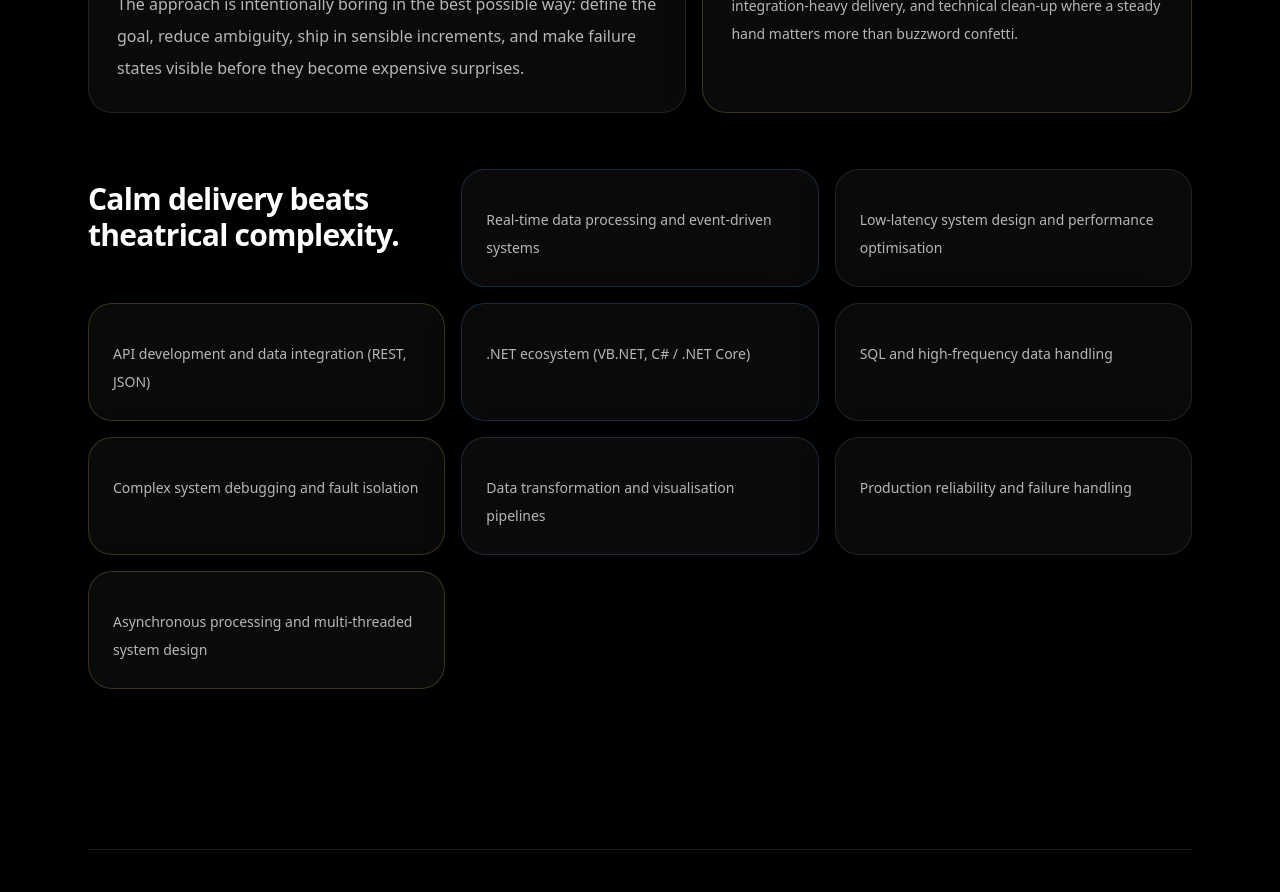
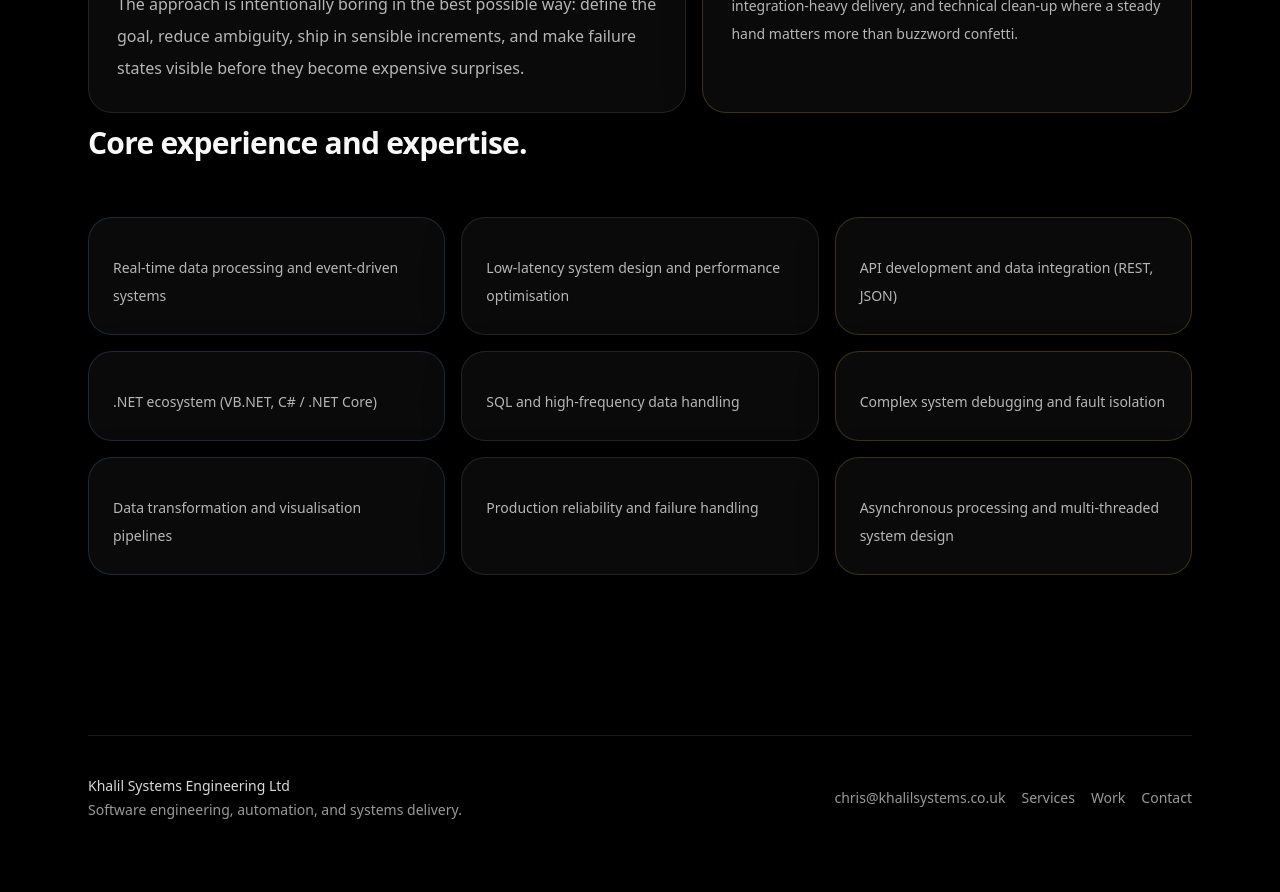
Before and after one commit to chriskhalilSE/KhalilSystems-Website, a Next.js app: page / in a window 1280 px wide. Shown: the part 1160-2052 px from the top of the page. After the commit the page ends 2020 px from the top, so only its background shows below. Built offline with nearby package versions, Linux system fonts and the light colour scheme.

Commit message:
Layout tweaks

```diff
--- a/app/page.tsx
+++ b/app/page.tsx
@@ -161,10 +161,10 @@ export default function HomePage() {
           </p>
         </div>
       </section>
+	  <h2 className="mt-3 text-2xl font-semibold tracking-tight text-white md:text-3xl">
+		Core experience and expertise.
+	  </h2>
 	  <section className="mt-14 grid gap-4 md:grid-cols-3">
-	      <h2 className="mt-3 text-2xl font-semibold tracking-tight text-white md:text-3xl">
-            Calm delivery beats theatrical complexity.
-          </h2>
         {pillars2.map((card) => (
           <div key={card.title} className={`panel p-6 transition hover:-translate-y-0.5 ${card.tone}`}>
             <p className="mt-3 text-sm leading-7 text-white/70">{card.desc}</p>
```
